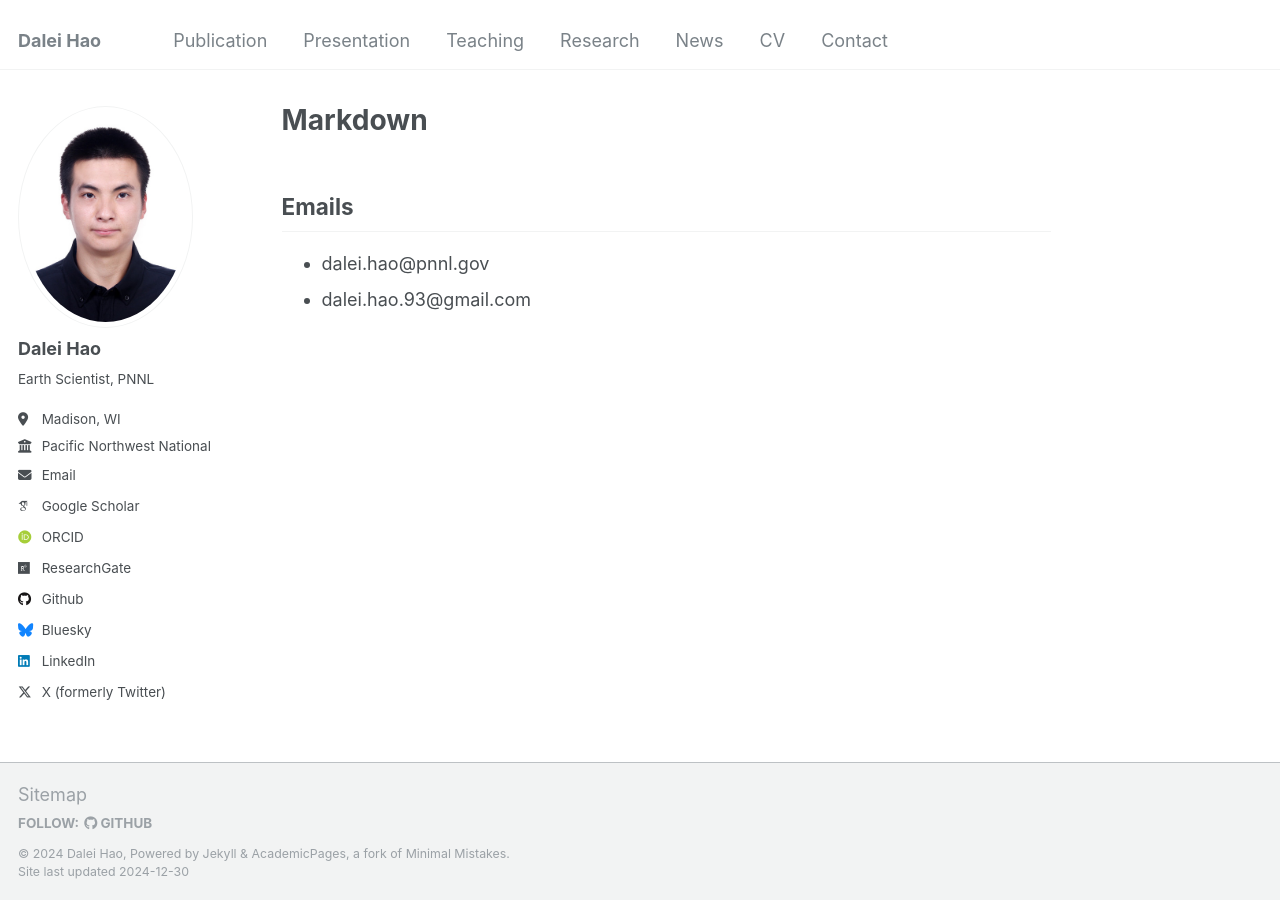
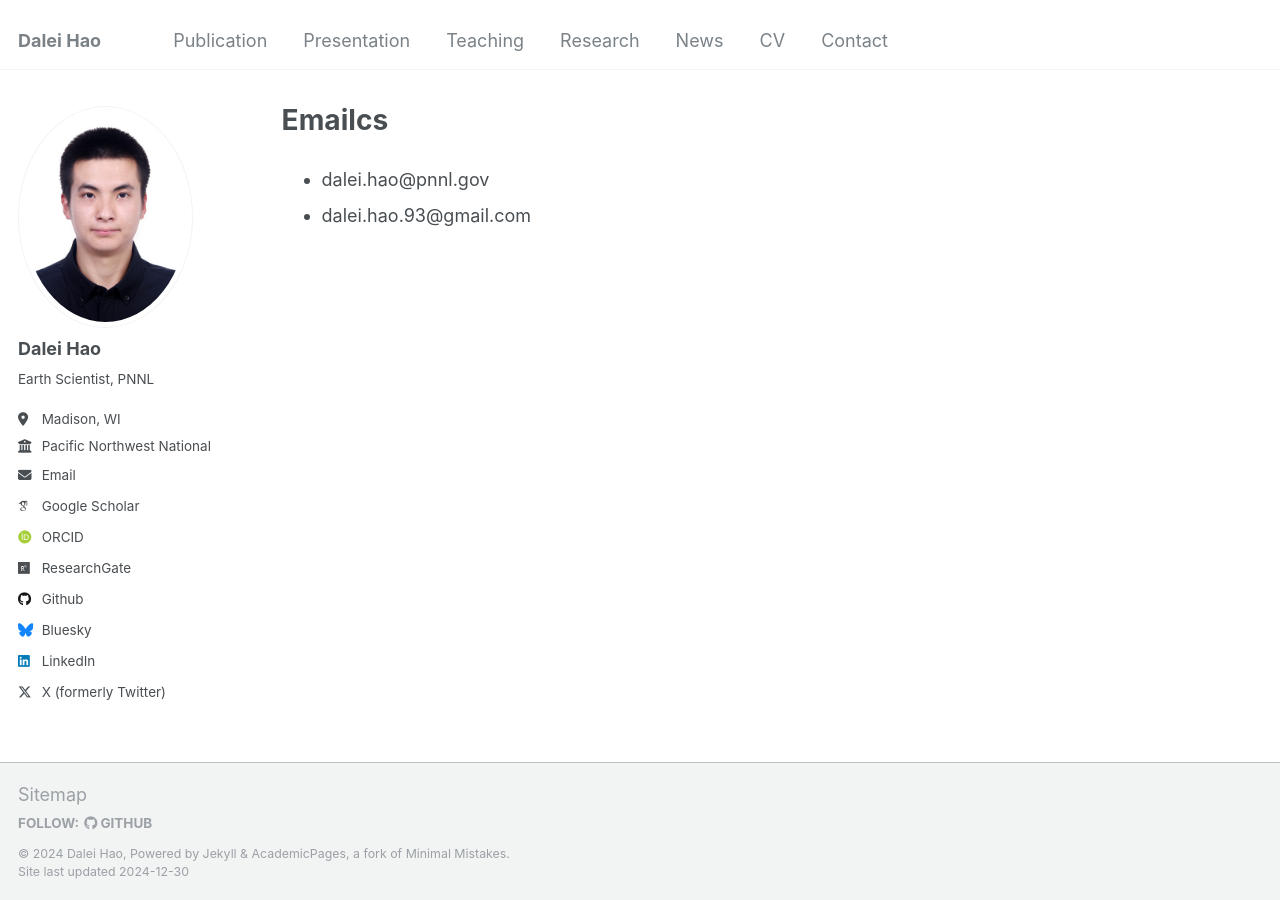
Before and after one commit to daleihao/daleihao.github.io, a Jekyll site: the page built from _pages/markdown.md, in a window 1280 px wide. Built offline with Jekyll 4.4.1, drawn with Linux system fonts in a browser that asks for light colours; some web fonts are replaced; a script that is not in the unit is left out.

Commit message:
Update markdown.md

```diff
--- a/_pages/markdown.md
+++ b/_pages/markdown.md
@@ -1,14 +1,12 @@
 ---
 permalink: /markdown/
-title: "Markdown"
+title: "Emailcs"
 author_profile: true
 redirect_from:
   - /md/
   - /markdown.html
 ---
 
-## Emails
-
 * dalei.hao@pnnl.gov
 * dalei.hao.93@gmail.com
 
```
